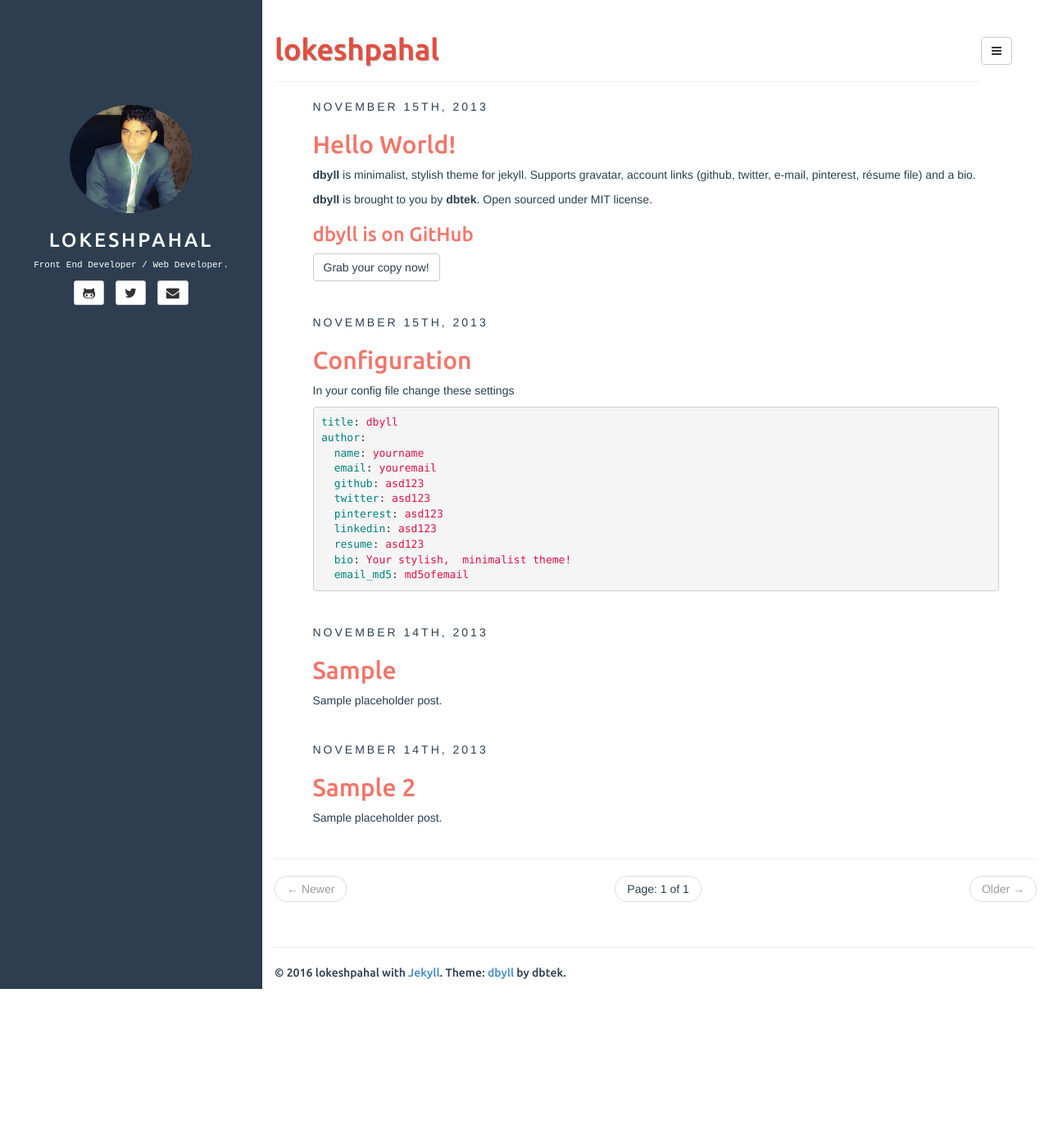
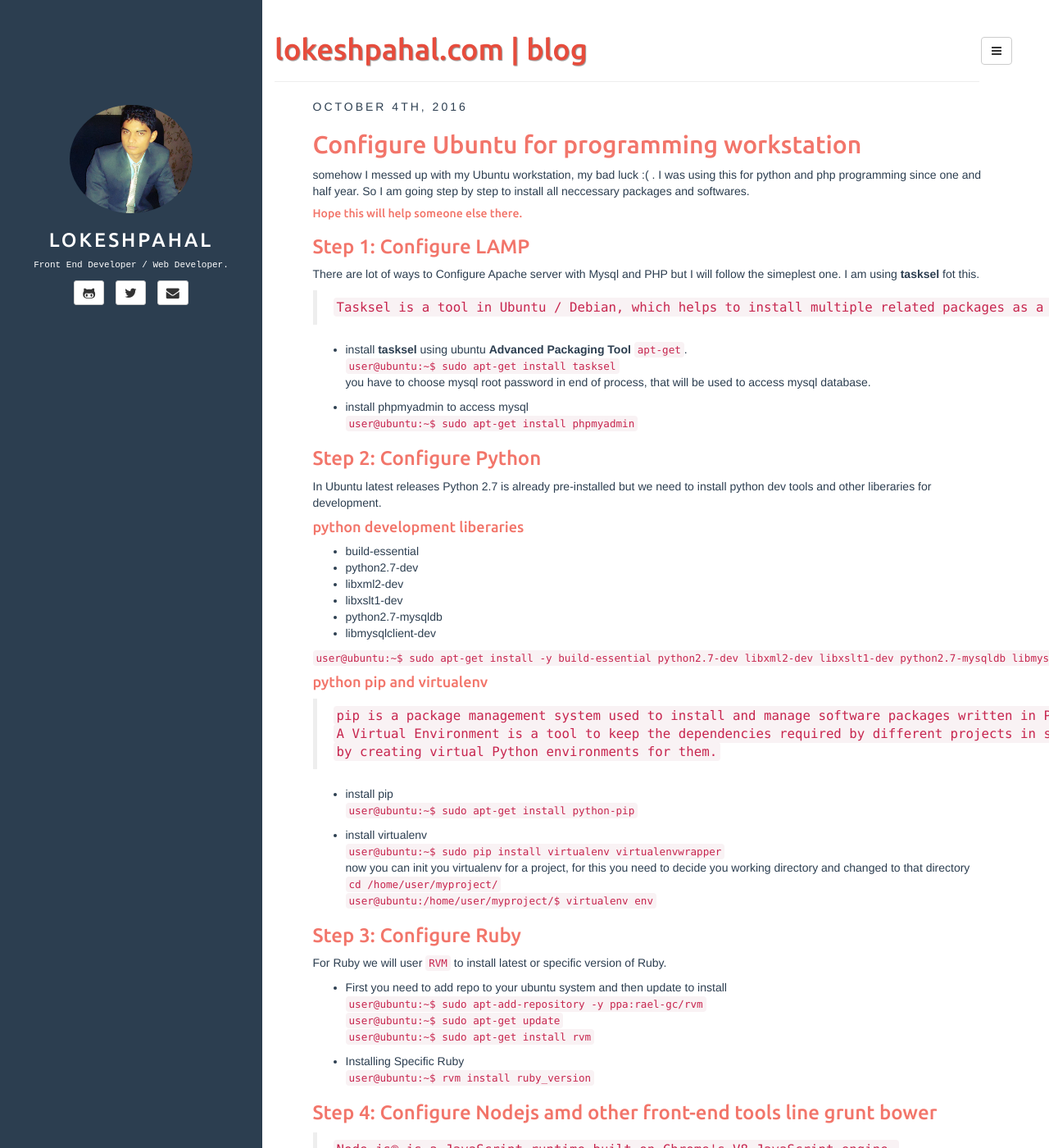
Before and after one commit to lokeshpahal/lokeshpahal.github.io, a Jekyll site: the page built from index.html, in a window 1280 px wide and 1400 px high. Shown: the whole window at 82% size. Built offline with Jekyll 4.4.1, drawn with Linux system fonts in a browser that asks for light colours; the list of posts is cut into pages by our own code; some of the changed text lies outside the part shown.

Commit message:
first post

```diff
--- a/_posts/2013-11-14-sample-2.md
+++ /dev/null
@@ -1,11 +0,0 @@
----
-layout: post
-title: Sample 2
-categories: [general, demo, sample]
-tags: [demo, dbyll, dbtek, sample2]
-description: Sample placeholder post.
----
-
-Lorem ipsum dolor sit amet,  consectetur adipisicing elit,  sed do eiusmod tempor incididunt ut labore et dolore magna aliqua. Ut enim ad minim veniam,  quis nostrud exercitation ullamco laboris nisi ut aliquip ex ea commodo consequat. Duis aute irure dolor in reprehenderit in voluptate velit esse cillum dolore eu fugiat nulla pariatur. Excepteur sint occaecat cupidatat non proident,  sunt in culpa qui officia deserunt mollit anim id est laborum.
-
-Lorem ipsum dolor sit amet,  consectetur adipisicing elit,  sed do eiusmod tempor incididunt ut labore et dolore magna aliqua. Ut enim ad minim veniam,  quis nostrud exercitation ullamco laboris nisi ut aliquip ex ea commodo consequat. Duis aute irure dolor in reprehenderit in voluptate velit esse cillum dolore eu fugiat nulla pariatur. Excepteur sint occaecat cupidatat non proident,  sunt in culpa qui officia deserunt mollit anim id est laborum.
--- a/_posts/2013-11-14-sample.md
+++ /dev/null
@@ -1,17 +0,0 @@
----
-layout: post
-title: Sample
-categories: [general, demo]
-tags: [demo, dbyll, dbtek]
-description: Sample placeholder post.
----
-
-Lorem ipsum dolor sit amet, consectetur adipisicing elit, sed do eiusmod tempor incididunt ut labore et dolore magna aliqua. Ut enim ad minim veniam, quis nostrud exercitation ullamco laboris nisi ut aliquip ex ea commodo consequat. Duis aute irure dolor in reprehenderit in voluptate velit esse cillum dolore eu fugiat nulla pariatur. Excepteur sint occaecat cupidatat non proident, sunt in culpa qui officia deserunt mollit anim id est laborum.
-
-Lorem ipsum dolor sit amet, consectetur adipisicing elit, sed do eiusmod tempor incididunt ut labore et dolore magna aliqua. Ut enim ad minim veniam, quis nostrud exercitation ullamco laboris nisi ut aliquip ex ea commodo consequat. Duis aute irure dolor in reprehenderit in voluptate velit esse cillum dolore eu fugiat nulla pariatur. Excepteur sint occaecat cupidatat non proident, sunt in culpa qui officia deserunt mollit anim id est laborum.
-
-{% highlight ruby %}
-def foo
-  puts 'foo'
-end
-{% endhighlight %}
--- a/_posts/2013-11-15-configuration.md
+++ /dev/null
@@ -1,23 +0,0 @@
----
-layout: post
-title: Configuration
-categories: [general, setup, demo]
-tags: [demo, dbyll, dbtek, setup]
-fullview: true
----
-
-In your config file change these settings
-
-{% highlight yaml %}
-title: dbyll
-author:
-  name: yourname
-  email: youremail
-  github: asd123
-  twitter: asd123
-  pinterest: asd123
-  linkedin: asd123
-  resume: asd123
-  bio: Your stylish,  minimalist theme!
-  email_md5: md5ofemail
-{% endhighlight %}
--- a/_posts/2013-11-15-hello-world.md
+++ /dev/null
@@ -1,16 +0,0 @@
----
-layout: post
-title: Hello World!
-categories: [general, setup, demo]
-tags: [demo, dbyll, dbtek, setup]
-fullview: true
-comments: true
----
-
-**dbyll** is minimalist, stylish theme for jekyll. Supports gravatar, account links (github, twitter, e-mail, pinterest, résume file) and a bio.
-
-**dbyll** is brought to you by **[dbtek](http://ismaildemirbilek.com)**. Open sourced under [MIT](http://opensource.org/licenses/MIT) license.
-
-### dbyll is on GitHub
-
-<a class="btn btn-default" href="https://github.com/dbtek/dbyll">Grab your copy now!</a>
--- /dev/null
+++ b/_posts/2016-10-04-ubuntu-for-programming.md
@@ -0,0 +1,81 @@
+---
+layout: post
+title: Configure Ubuntu for programming workstation
+categories: [workstation, setup, development]
+tags: [development, setup]
+fullview: true
+comments: true
+permalink: /:day/:month/:year/:title/
+---
+
+somehow I messed up with my Ubuntu workstation, my bad luck :( . I was using this for python and php programming since one and half year.
+So I am going step by step to install all neccessary packages and softwares.
+##### Hope this will help someone else there.
+
+### Step 1: Configure LAMP
+
+There are lot of ways to Configure Apache server with Mysql and PHP but I will follow the simeplest one. I am using **tasksel** fot this.
+> `Tasksel is a tool in Ubuntu / Debian, which helps to install multiple related packages as a co-ordinated task.`
+
+* install **tasksel** using ubuntu **Advanced Packaging Tool** `apt-get`.<br/>
+    `user@ubuntu:~$ sudo apt-get install tasksel` <br/>
+    you have to choose mysql root password in end of process, that will be used to access mysql database.
+
+* install phpmyadmin to access mysql <br/>
+    `user@ubuntu:~$ sudo apt-get install phpmyadmin`
+
+
+### Step 2: Configure Python
+In Ubuntu latest releases Python 2.7 is already pre-installed but we need to install python dev tools and other liberaries for development.
+
+#### python development liberaries
+* build-essential
+* python2.7-dev
+* libxml2-dev
+* libxslt1-dev
+* python2.7-mysqldb
+* libmysqlclient-dev
+
+`user@ubuntu:~$ sudo apt-get install -y build-essential python2.7-dev libxml2-dev libxslt1-dev python2.7-mysqldb libmysqlclient-dev`
+
+#### python pip and virtualenv
+> `pip is a package management system used to install and manage software packages written in Python.`
+> `A Virtual Environment is a tool to keep the dependencies required by different projects in separate places,`
+> `by creating virtual Python environments for them.`
+
+* install pip <br/>
+    `user@ubuntu:~$ sudo apt-get install python-pip`
+
+* install virtualenv <br/>
+    `user@ubuntu:~$ sudo pip install virtualenv virtualenvwrapper` <br/>
+    now you can init you virtualenv for a project, for this you need to decide you working directory and changed to that directory `cd /home/user/myproject/` <br/>
+    `user@ubuntu:/home/user/myproject/$ virtualenv env` <br/>
+
+### Step 3: Configure Ruby
+For Ruby we will user `RVM` to install latest or specific version of Ruby.
+* First you need to add repo to your ubuntu system and then update to install<br/>
+    `user@ubuntu:~$ sudo apt-add-repository -y ppa:rael-gc/rvm`<br/>
+    `user@ubuntu:~$ sudo apt-get update`<br/>
+    `user@ubuntu:~$ sudo apt-get install rvm`
+
+* Installing Specific Ruby<br/>
+    `user@ubuntu:~$ rvm install ruby_version`
+
+### Step 4: Configure Nodejs amd other front-end tools line grunt bower
+> `Node.js® is a JavaScript runtime built on Chrome's V8 JavaScript engine.`
+
+* install nodejs, We will be using `NVM` to manage node version, its a best way to use multiple nodejs versions. <br/>
+    `user@ubuntu:~$ curl https://raw.githubusercontent.com/creationix/nvm/v0.25.0/install.sh | bash` <br/>
+    now use `NVM` to install specific version. <br/>
+    `user@ubuntu:~$ nvm install 4.0`
+
+* we will also install other tools to make it work<br/>
+    `user@ubuntu:~$ sudo apt install nodejs-legacy`<br/>
+    `user@ubuntu:~$ sudo apt-get install npm`<br/>
+
+* install `Grunt` <br/>
+    `sudo npm install -g grunt-cli`<br/>
+    used `-g` flag to make it available globally.
+
+<br/><br/>
+##### I think we have installed all neccessary packages to ready for development, please [comments here](/04/10/2016/ubuntu-for-programming/) if missed something. Thanks, happy coding:)
--- a/index.html
+++ b/index.html
@@ -1,7 +1,7 @@
 ---
 layout: page
 tagline:
-title: lokeshpahal
+title: lokeshpahal.com | blog
 ---
 
 {% for post in paginator.posts %}
```
